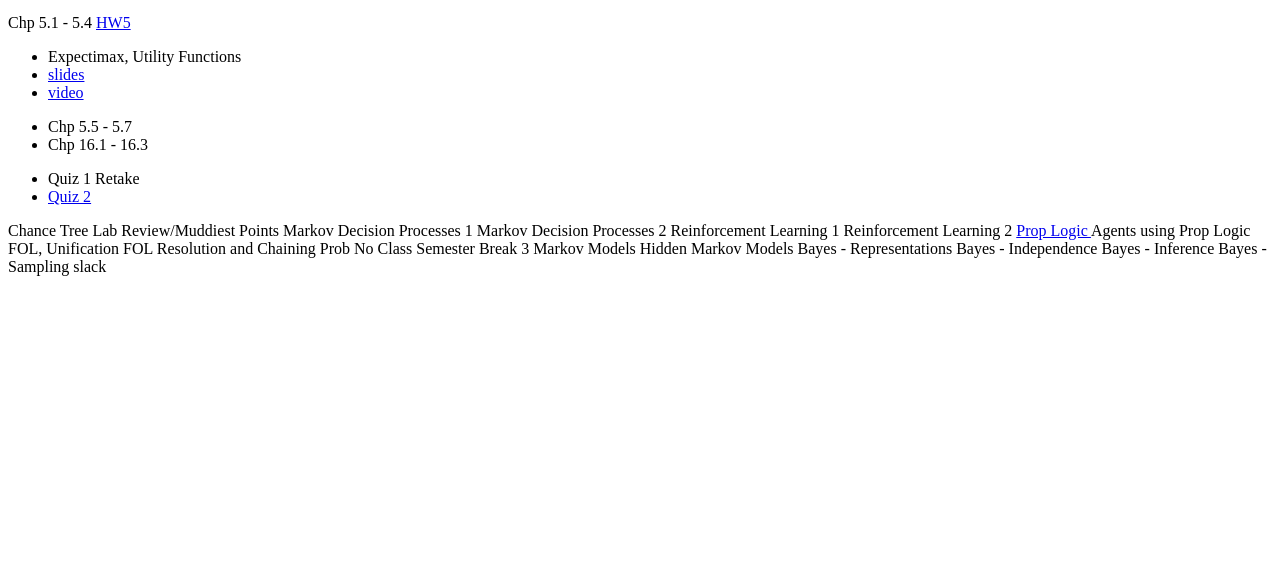
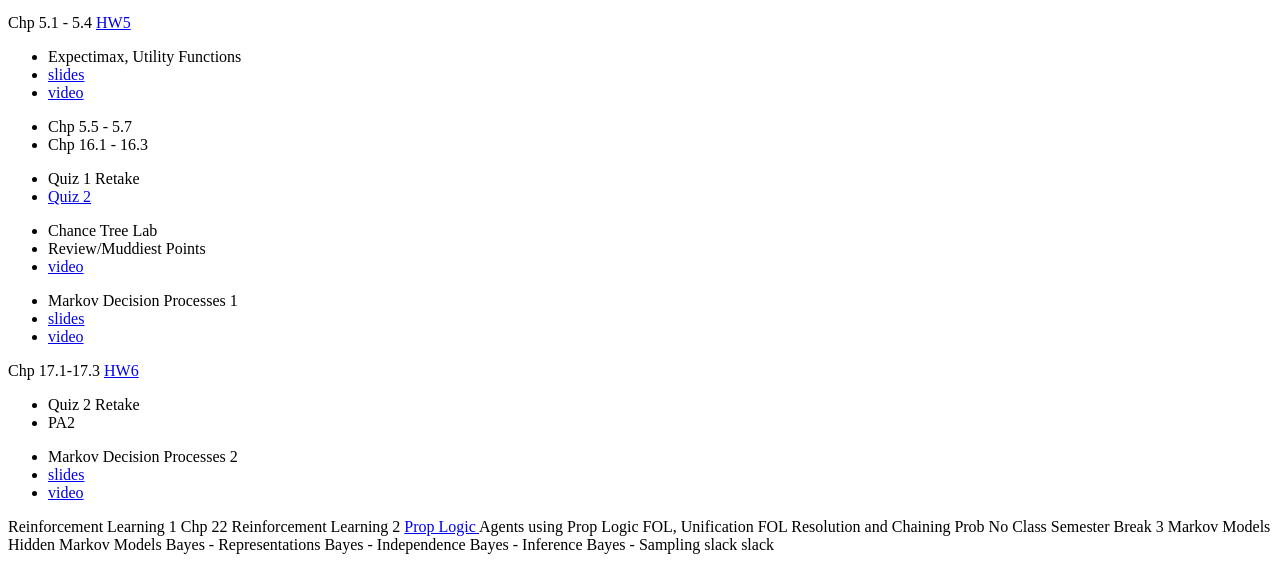
Before and after one commit to molloykp/AIClass, a PHP site: page /cs444_Calendar_Data.php in a window 1280 px wide. Shown: the part 1050-1612 px from the top of the page. Before the commit the page ends 1326 px from the top, so only its background shows below. Run offline with PHP 8.4, Linux system fonts and the light colour scheme.

Commit message:
MDP lectures

```diff
--- a/wwwMolloy/cs444_Calendar_Data.php
+++ b/wwwMolloy/cs444_Calendar_Data.php
@@ -328,7 +328,18 @@
     <td id="WeekNumber"></td>
     <td style="text-align: left" id="WeekRowDate_6_2"></td>
     <td> <!-- Topics -->
-        Chance Tree Lab
+        <ul class="no_indent">
+            <li>
+                Chance Tree Lab
+            </li>
+            <li>
+                Review/Muddiest Points
+            </li>
+            <li>
+                <a href="https://canvas.jmu.edu/courses/1775272/modules"> video</a>
+            </li>
+            </li>
+        </ul>
     </td>
     <td> <!-- Readings -->
     </td>
@@ -342,13 +353,35 @@
     <td id="WeekNoNumber"></td>
     <td style="text-align: left" id="WeekRowDate_6_4"></td>
     <td> <!-- Topics -->
-        Review/Muddiest Points
+        <ul class="no_indent">
+            <li>
+                Markov Decision Processes 1
+            </li>
+            <li>
+                <a href="slides/09_MDP_Part1.pdf">slides</a>
+            </li>
+            </li>
+            <li>
+                <a href="https://canvas.jmu.edu/courses/1775272/modules"> video</a>
+            </li>
+            </li>
+        </ul>
     </td>
     <td> <!-- Readings -->
+        Chp 17.1-17.3
     </td>
     <td> <!-- Assign/Lab -->
+        <a href="https://canvas.jmu.edu/courses/1775272/quizzes">HW6</a>
     </td>
     <td> <!-- Due -->
+        <ul class="no_indent">
+            <li>
+                Quiz 2 Retake
+            </li>
+            <li>
+                PA2
+            </li>
+        </ul>
     </td>
 </tr>
 
@@ -358,7 +391,19 @@
     <td id="WeekNumber"></td>
     <td style="text-align: left" id="WeekRowDate_7_2"></td>
     <td> <!-- Topics -->
-        Markov Decision Processes 1
+        <ul class="no_indent">
+            <li>
+                Markov Decision Processes 2
+            </li>
+            <li>
+                <a href="slides/10_MDP_Part2.pdf">slides</a>
+            </li>
+            </li>
+            <li>
+                <a href="https://canvas.jmu.edu/courses/1775272/modules"> video</a>
+            </li>
+            </li>
+        </ul>
     </td>
     <td> <!-- Readings -->
     </td>
@@ -372,9 +417,10 @@
     <td id="WeekNoNumber"></td>
     <td style="text-align: left" id="WeekRowDate_7_4"></td>
     <td> <!-- Topics -->
-        Markov Decision Processes 2
+        Reinforcement Learning 1
     </td>
     <td> <!-- Readings -->
+        Chp 22
     </td>
     <td> <!-- Assign/Lab -->
     </td>
@@ -388,7 +434,7 @@
     <td id="WeekNumber"></td>
     <td style="text-align: left" id="WeekRowDate_8_2"></td>
     <td> <!-- Topics -->
-        Reinforcement Learning 1
+        Reinforcement Learning 2
     </td>
     <td> <!-- Readings -->
     </td>
@@ -520,7 +566,7 @@
     <td id="WeekNoNumber"></td>
     <td style="text-align: left" id="WeekRowDate_12_4"></td>
     <td> <!-- Topics -->
-        No Class Semester Break 3
+        Markov Models
     </td>
     <td> <!-- Readings -->
     </td>
@@ -536,7 +582,7 @@
     <td id="WeekNumber"></td>
     <td style="text-align: left" id="WeekRowDate_13_2"></td>
     <td> <!-- Topics -->
-        Markov Models
+        Hidden Markov Models
     </td>
     <td> <!-- Readings -->
     </td>
```
Also changed, not shown: other parts of wwwMolloy/cs444_Calendar_Data.php (+11 -11 lines), wwwMolloy/Calendar2021.csv (+20 -20 lines), 6 other files.
